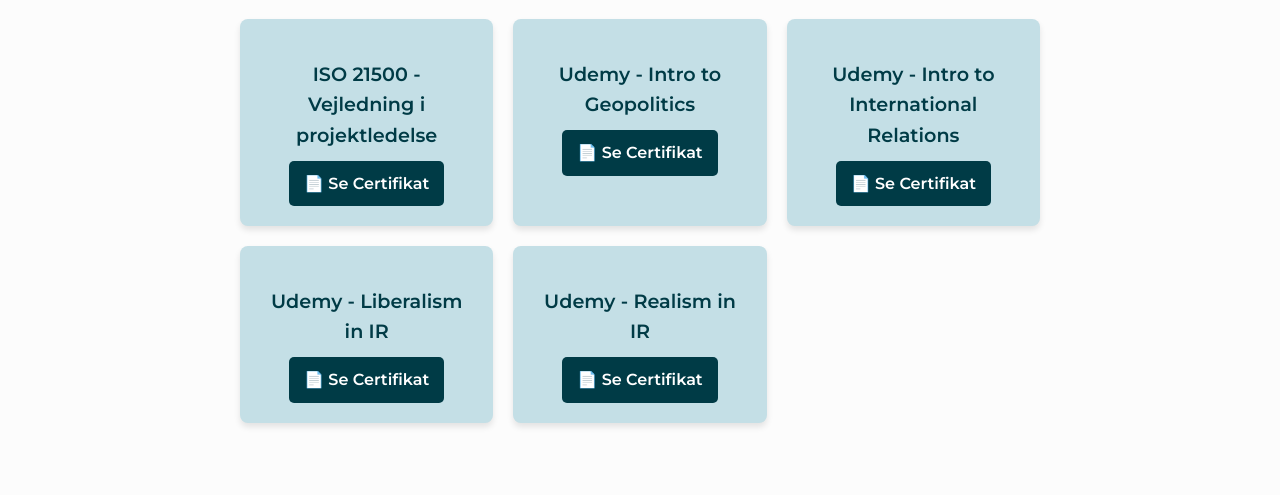
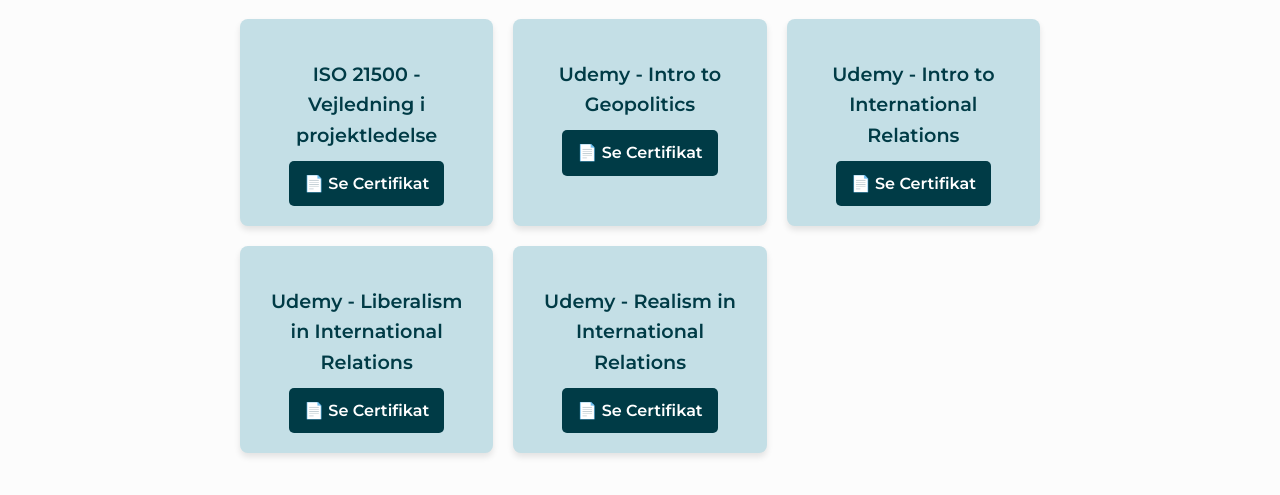
Before and after one commit to asbjornkruuse/asbjornkruuse.github.io, a plain HTML site: page certifikater.html in a window 1280 px wide. Shown: the part 191-686 px from the top of the page. Drawn offline with Linux system fonts and the light colour scheme.

Commit message:
Update certifikater.html

```diff
--- a/certifikater.html
+++ b/certifikater.html
@@ -44,12 +44,12 @@
         </div>
 
         <div class="cert-card">
-            <h3>Udemy - Liberalism in IR</h3>
+            <h3>Udemy - Liberalism in International Relations</h3>
             <a href="Certifikater/Udemy_IR_Liberalism.pdf" target="_blank" class="btn">📄 Se Certifikat</a>
         </div>
 
         <div class="cert-card">
-            <h3>Udemy - Realism in IR</h3>
+            <h3>Udemy - Realism in International Relations</h3>
             <a href="Certifikater/Udemy_IR_Realism.pdf" target="_blank" class="btn">📄 Se Certifikat</a>
         </div>
     </div>
```
